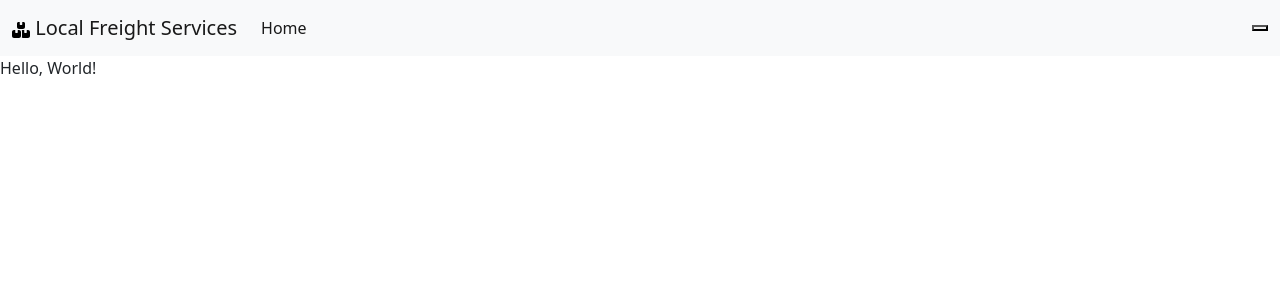
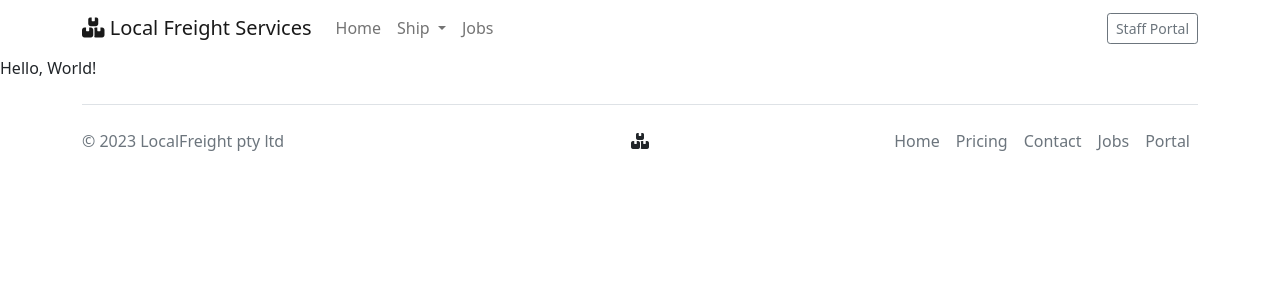
Before and after one commit to williamjaackson/lfs, a Flask app: page / in a window 1280 px wide. Shown: the top 300 px of the page. Run offline with Flask 3, Linux system fonts and the light colour scheme; some libraries are stand-ins or nearby versions.

Commit message:
navbar and footer

```diff
--- a/templates/basepage.html
+++ b/templates/basepage.html
@@ -7,36 +7,69 @@
     <title>LFS</title>
 
     <link href="https://cdn.jsdelivr.net/npm/bootstrap@5.1.3/dist/css/bootstrap.min.css" rel="stylesheet" integrity="sha384-1BmE4kWBq78iYhFldvKuhfTAU6auU8tT94WrHftjDbrCEXSU1oBoqyl2QvZ6jIW3" crossorigin="anonymous">
+    <script src="https://ajax.googleapis.com/ajax/libs/jquery/3.6.4/jquery.min.js"></script>
     <script src="https://cdn.jsdelivr.net/npm/bootstrap@5.1.3/dist/js/bootstrap.bundle.min.js" integrity="sha384-ka7Sk0Gln4gmtz2MlQnikT1wXgYsOg+OMhuP+IlRH9sENBO0LRn5q+8nbTov4+1p" crossorigin="anonymous"></script>
 
+    <script src="https://kit.fontawesome.com/2963d777d3.js" crossorigin="anonymous"></script>
+
     <link rel="stylesheet" href="{{ url_for('static', filename='css/styles.css') }}">
+
+    <link rel="shortcut icon" href="{{ url_for('static', filename='svg/logo.svg') }}" type="image/x-icon">
 </head>
 <body>
     <!-- Navbar -->
-    <nav class="navbar navbar-expand-lg navbar-light bg-light">
-        <div class="container-fluid">
+    <nav class="navbar navbar-expand-lg navbar-light">
+        <div class="container">
             <a class="navbar-brand" href="#">
-                <img src="{{ url_for('static', filename='svg/logo.svg') }}" alt=""/>
+                <i class="fa-solid fa-boxes-stacked"></i>
                 Local Freight Services
             </a>
             <button class="navbar-toggler" type="button" data-bs-toggle="collapse" data-bs-target="#navbarSupportedContent" aria-controls="navbarSupportedContent" aria-expanded="false" aria-label="Toggle navigation">
                 <span class="navbar-toggler-icon"></span>
-            </button>
+              </button>
             <div class="collapse navbar-collapse" id="navbarSupportedContent">
                 <ul class="navbar-nav me-auto mb-2 mb-lg-0">
                     <li class="nav-item">
-                      <a class="nav-link active" aria-current="page" href="#">Home</a>
+                        <a class="nav-link" href="#">Home</a>
+                    </li>
+                    <li class="nav-item dropdown">
+                        <a class="nav-link dropdown-toggle" href="#" id="navbarDropdown" role="button" data-bs-toggle="dropdown" aria-expanded="false">
+                            Ship
+                        </a>
+                        <ul class="dropdown-menu" aria-labelledby="navbarDropdown">
+                            <li><a class="dropdown-item" href="#"><i class="fa-solid fa-calculator"></i> Pricing Calculator</a></li>
+                            <li><a href="#" class="dropdown-item"><i class="fa-solid fa-calendar-days"></i> Book Drop-off</a></li>
+                            <li><hr class="dropdown-divider"></li>
+                            <li><a class="dropdown-item" href="#"><i class="fa-solid fa-phone"></i> Contact Support Rep</a></li>
+                        </ul>
+                    </li>
+                    <li class="nav-item">
+                        <a class="nav-link" href="#">Jobs</a>
                     </li>
                 </ul>
+                <button class="btn btn-sm btn-outline-secondary">Staff Portal</button>
             </div>
-            <button></button>
         </div>
-      </nav>
-
+    </nav>
     {% block body %}
 
     {% endblock %}
+    <div class="container">
+        <footer class="d-flex flex-wrap justify-content-between align-items-center py-3 my-4 border-top">
+            <p class="col-md-4 mb-0 text-muted">© 2023 LocalFreight pty ltd</p>
 
-    <!-- Footer -->
+            <a href="/" class="col-md-4 d-flex align-items-center justify-content-center mb-3 mb-md-0 me-md-auto link-dark text-decoration-none">
+                <i class="fa-solid fa-boxes-stacked"></i>
+            </a>
+
+            <ul class="nav col-md-4 justify-content-end">
+                <li class="nav-item"><a href="#" class="nav-link px-2 text-muted">Home</a></li>
+                <li class="nav-item"><a href="#" class="nav-link px-2 text-muted">Pricing</a></li>
+                <li class="nav-item"><a href="#" class="nav-link px-2 text-muted">Contact</a></li>
+                <li class="nav-item"><a href="#" class="nav-link px-2 text-muted">Jobs</a></li>
+                <li class="nav-item"><a href="#" class="nav-link px-2 text-muted">Portal</a></li>
+            </ul>
+        </footer>
+    </div>
 </body>
 </html>
```
